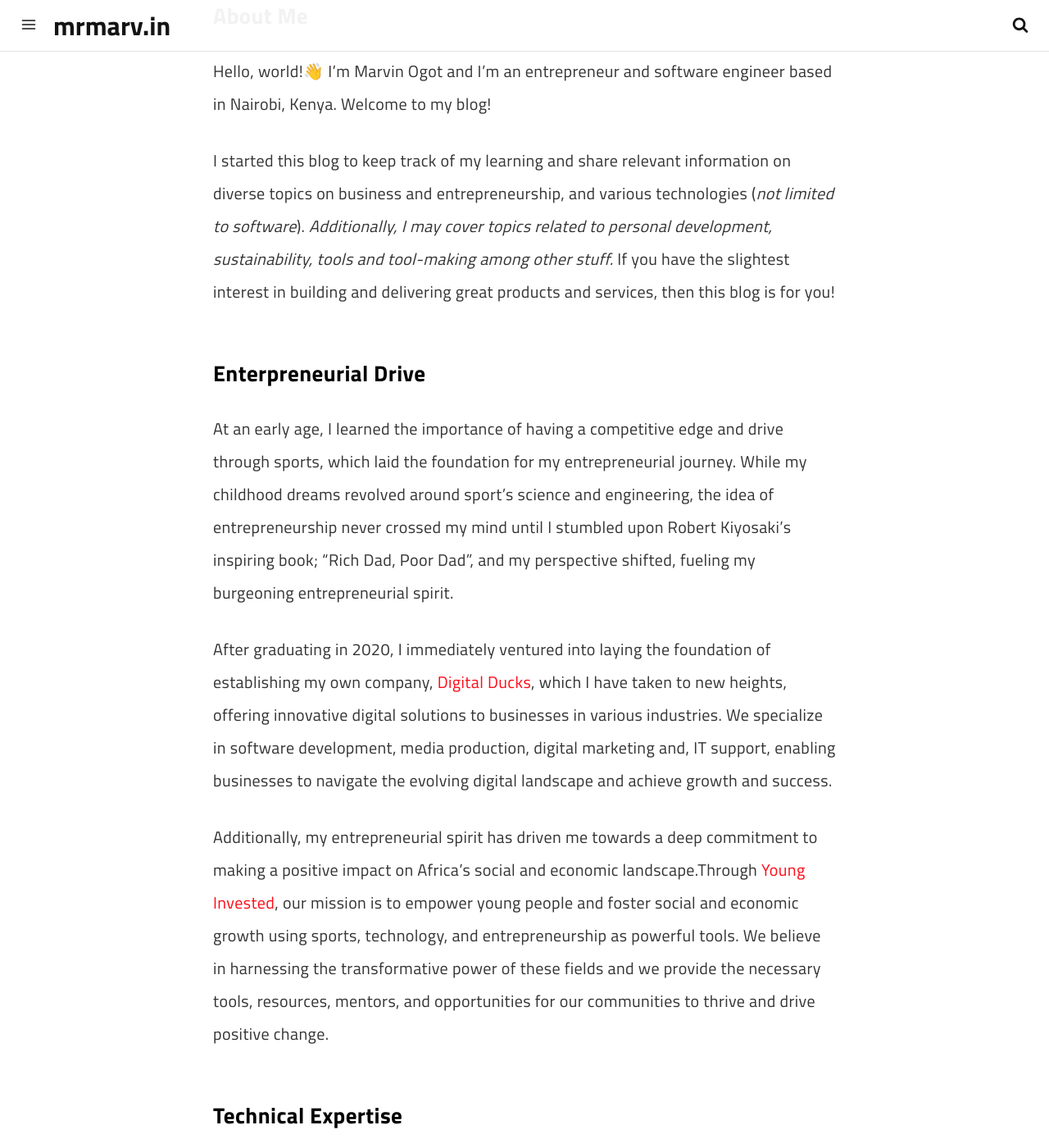
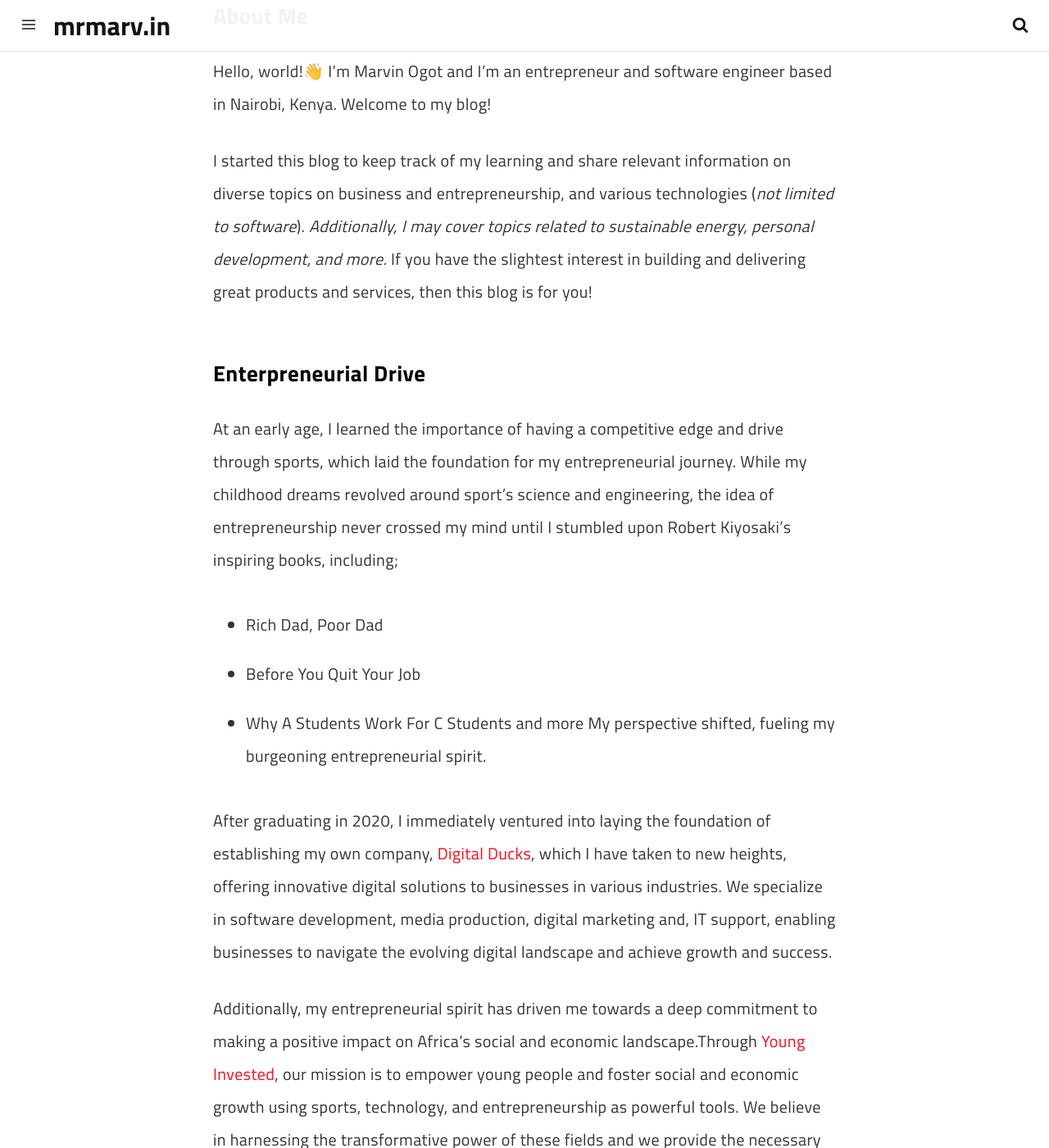
Before and after one commit to marv0/marv0.github.io, a Jekyll site: the page built from pages/about.md, in a window 1280 px wide and 1400 px high, scrolled down 519 px. Shown: the whole window at 82% size. Built offline with Jekyll 4.4.1, drawn with Linux system fonts in a browser that asks for light colours; a script that is not in the unit is left out.

Commit message:
Update about.md

```diff
--- a/pages/about.md
+++ b/pages/about.md
@@ -12,11 +12,15 @@ permalink: /about/
 
 Hello, world!👋 I'm Marvin Ogot and I’m an entrepreneur and software engineer based in Nairobi, Kenya. Welcome to my blog!
 
-I started this blog to keep track of my learning and share relevant information on diverse topics on business and entrepreneurship, and various technologies (*not limited to software*). *Additionally, I may cover topics related to personal development, sustainability, tools and tool-making among other stuff.* If you have the slightest interest in building and delivering great products and services, then this blog is for you!
+I started this blog to keep track of my learning and share relevant information on diverse topics on business and entrepreneurship, and various technologies (*not limited to software*). *Additionally, I may cover topics related to sustainable energy, personal development, and more.* If you have the slightest interest in building and delivering great products and services, then this blog is for you!
 
 ### Enterpreneurial Drive
 
-At an early age, I learned the importance of having a competitive edge and drive through sports, which laid the foundation for my entrepreneurial journey. While my childhood dreams revolved around sport's science and engineering, the idea of entrepreneurship never crossed my mind until I stumbled upon Robert Kiyosaki's inspiring book; "Rich Dad, Poor Dad", and my perspective shifted, fueling my burgeoning entrepreneurial spirit.
+At an early age, I learned the importance of having a competitive edge and drive through sports, which laid the foundation for my entrepreneurial journey. While my childhood dreams revolved around sport's science and engineering, the idea of entrepreneurship never crossed my mind until I stumbled upon Robert Kiyosaki's inspiring books, including;
+* Rich Dad, Poor Dad
+* Before You Quit Your Job
+* Why A Students Work For C Students and more
+My perspective shifted, fueling my burgeoning entrepreneurial spirit.
 
 After graduating in 2020, I immediately ventured into laying the foundation of establishing my own company, [Digital Ducks](https://www.digitalducks.co.ke), which I have taken to new heights, offering innovative digital solutions to businesses in various industries. We specialize in software development, media production, digital marketing and, IT support, enabling businesses to navigate the evolving digital landscape and achieve growth and success.
 
```
